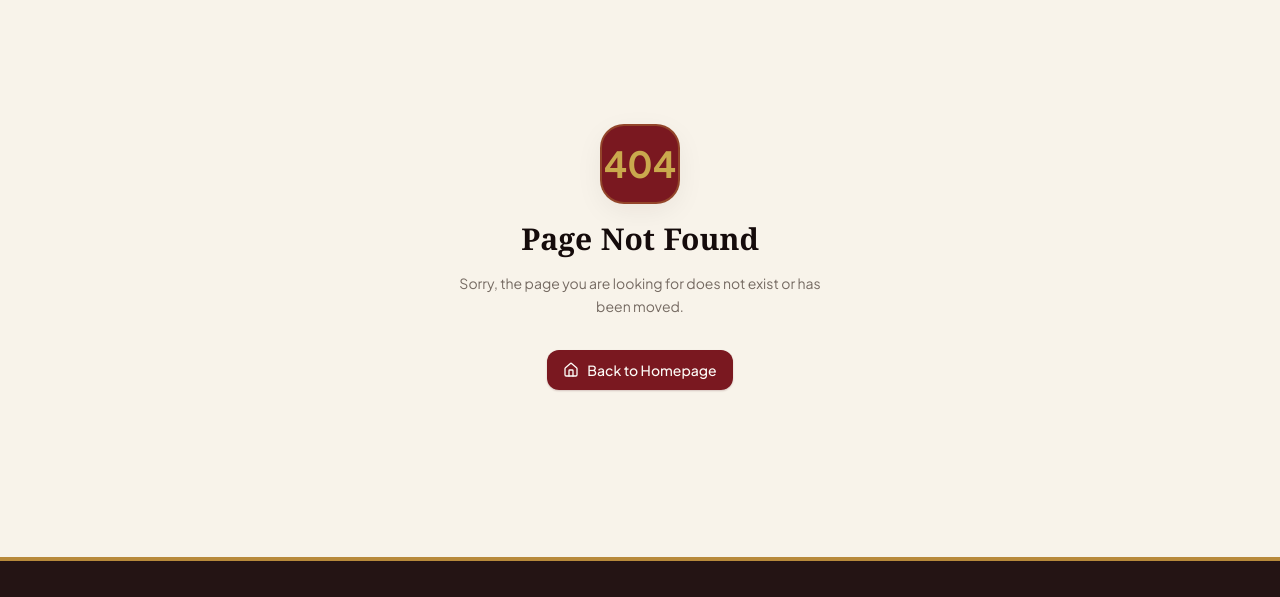
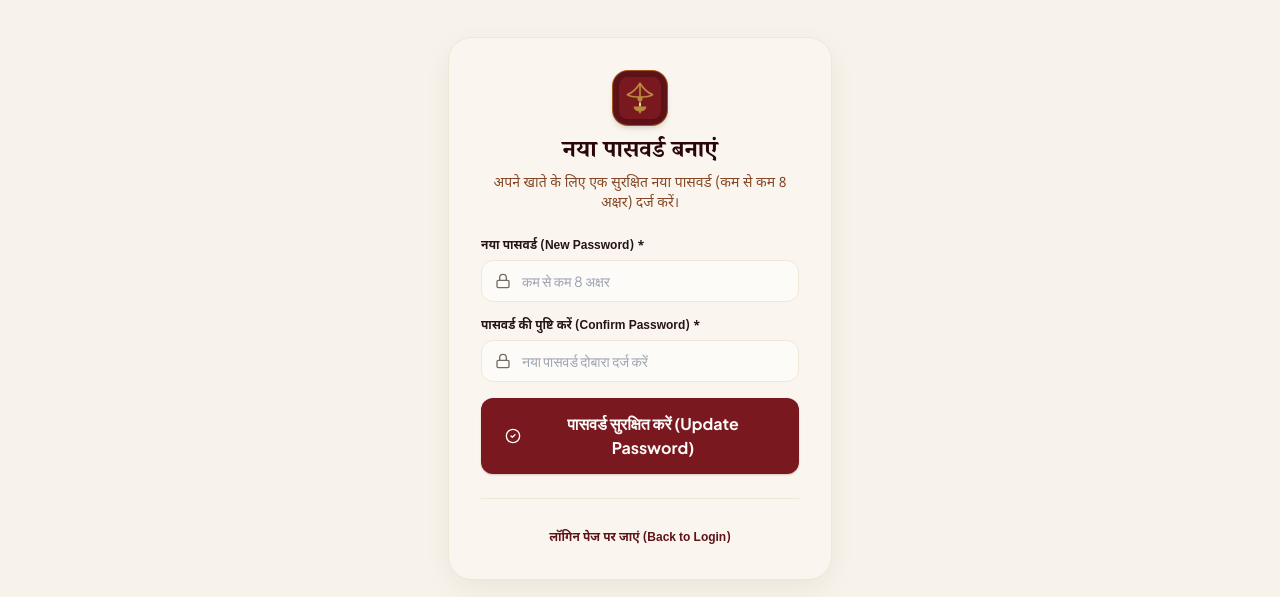
Before and after one commit to theabhi-labs/yaduvashidurgapuja, a React (Vite) app in the folder client/: page /resetpassword in a window 1280 px wide. Shown: the part 120-717 px from the top of the page. Built offline with nearby package versions, Linux system fonts and the light colour scheme; no server answers.

Commit message:
Fix forgot password blank page with route aliases, ErrorBoundary, devotional Hindi branding, and default exports

```diff
--- a/client/src/pages/ForgotPassword.tsx
+++ b/client/src/pages/ForgotPassword.tsx
@@ -4,6 +4,7 @@ import { authService } from '../services/authService';
 import { useToast } from '../context/ToastContext';
 import { Button } from '../components/common/Button';
 import { Mail, ArrowLeft, KeyRound } from 'lucide-react';
+import { ErrorBoundary } from '../components/common/ErrorBoundary';
 
 export const ForgotPassword: React.FC = () => {
   const [email, setEmail] = useState('');
@@ -13,39 +14,51 @@ export const ForgotPassword: React.FC = () => {
 
   const handleSubmit = async (e: React.FormEvent) => {
     e.preventDefault();
-    if (!email) return;
+    if (!email.trim()) {
+      toast.error('कृपया अपना पंजीकृत ईमेल पता दर्ज करें।');
+      return;
+    }
 
     setIsLoading(true);
     try {
-      const res = await authService.forgotPassword(email);
-      toast.success(res.message || 'OTP has been sent to your email.');
-      navigate(`/verify-otp?email=${encodeURIComponent(email)}`);
+      const res = await authService.forgotPassword(email.trim());
+      toast.success(res.message || '6-अंकों का OTP आपके ईमेल पर भेज दिया गया है।');
+      navigate(`/verify-otp?email=${encodeURIComponent(email.trim())}`);
     } catch (err: any) {
-      toast.error(err.message || 'Failed to send OTP. Please try again.');
+      toast.error(err.message || 'OTP भेजने में समस्या आई। कृपया पुनः प्रयास करें।');
     } finally {
       setIsLoading(false);
     }
   };
 
   return (
-    <div className="py-16 sm:py-24 px-4 sm:px-6 lg:px-8 max-w-md mx-auto min-h-[80vh] flex flex-col justify-center">
+    <ErrorBoundary
+      fallbackTitle="पासवर्ड रीसेट त्रुटि"
+      fallbackMessage="पासवर्ड रीसेट फॉर्म लोड करने में समस्या आई।"
+    >
+      <div className="py-12 sm:py-20 px-4 sm:px-6 lg:px-8 max-w-md mx-auto min-h-[80vh] flex flex-col justify-center">
         <div className="bg-cream-100 rounded-3xl border border-cream-300 shadow-medium p-6 sm:p-8">
           <div className="text-center mb-6">
-          <div className="w-14 h-14 rounded-2xl bg-maroon-900/10 text-maroon-800 flex items-center justify-center mx-auto mb-3 border border-gold-500/30">
-            <KeyRound className="w-7 h-7" />
+            {/* Sacred Favicon Emblem */}
+            <div className="w-14 h-14 rounded-2xl bg-maroon-800 p-1.5 flex items-center justify-center mx-auto mb-3 shadow-md border border-amber-400/40">
+              <img
+                src="/favicon.svg"
+                alt="यदुवंशी दुर्गा पूजा"
+                className="w-full h-full object-contain filter drop-shadow"
+              />
             </div>
-          <h1 className="text-2xl font-heading font-bold text-maroon-950">
-            Forgot Password?
+            <h1 className="text-2xl font-serif font-bold text-maroon-950">
+              पासवर्ड भूल गए?
             </h1>
-          <p className="text-xs sm:text-sm font-body text-muted mt-1">
-            Enter your registered email address. We will send you a 6-digit verification OTP.
+            <p className="text-xs sm:text-sm font-devanagari-body text-amber-900/90 font-medium mt-1">
+              अपना पंजीकृत ईमेल पता दर्ज करें। हम सत्यापन के लिए 6-अंकों का OTP भेजेंगे।
             </p>
           </div>
 
           <form onSubmit={handleSubmit} className="space-y-4">
             <div>
-            <label className="block text-xs font-semibold text-dark-900 font-body mb-1.5">
-              Email Address
+              <label className="block text-xs font-semibold text-dark-900 font-devanagari-body mb-1.5">
+                ईमेल पता (Registered Email Address) *
               </label>
               <div className="relative">
                 <Mail className="absolute left-3.5 top-1/2 -translate-y-1/2 w-4 h-4 text-muted" />
@@ -54,8 +67,8 @@ export const ForgotPassword: React.FC = () => {
                   required
                   value={email}
                   onChange={(e) => setEmail(e.target.value)}
-                placeholder="example@kapooripur.online"
-                className="w-full pl-10 pr-4 py-2.5 rounded-xl border border-cream-300 bg-cream-50 text-dark-900 text-sm focus:outline-none focus:ring-2 focus:ring-maroon-600"
+                  placeholder="example@kapooripur.in"
+                  className="w-full pl-10 pr-4 py-2.5 rounded-xl border border-cream-300 bg-cream-50 text-dark-900 text-sm focus:outline-none focus:ring-2 focus:ring-maroon-600 font-sans"
                 />
               </div>
             </div>
@@ -66,22 +79,25 @@ export const ForgotPassword: React.FC = () => {
               size="lg"
               isLoading={isLoading}
               leftIcon={<KeyRound className="w-4 h-4" />}
-            className="w-full font-body font-bold"
+              className="w-full font-body font-bold mt-2"
             >
-            Get 6-Digit OTP
+              6-अंकों का OTP प्राप्त करें (Get OTP)
             </Button>
           </form>
 
           <div className="mt-6 pt-6 border-t border-cream-300 text-center">
             <Link
               to="/login"
-            className="inline-flex items-center gap-1.5 text-xs font-body font-semibold text-maroon-800 hover:underline"
+              className="inline-flex items-center gap-1.5 text-xs font-devanagari-body font-semibold text-maroon-800 hover:underline"
             >
               <ArrowLeft className="w-3.5 h-3.5" />
-            <span>Back to Login</span>
+              <span>लॉगिन पेज पर वापस जाएं (Back to Login)</span>
             </Link>
           </div>
         </div>
       </div>
+    </ErrorBoundary>
   );
 };
+
+export default ForgotPassword;
--- a/client/src/pages/ResetPassword.tsx
+++ b/client/src/pages/ResetPassword.tsx
@@ -3,7 +3,8 @@ import { useSearchParams, useNavigate, useLocation, Link } from 'react-router-do
 import { authService } from '../services/authService';
 import { useToast } from '../context/ToastContext';
 import { Button } from '../components/common/Button';
-import { Lock, CheckCircle2, KeyRound } from 'lucide-react';
+import { Lock, CheckCircle2 } from 'lucide-react';
+import { ErrorBoundary } from '../components/common/ErrorBoundary';
 
 export const ResetPassword: React.FC = () => {
   const [searchParams] = useSearchParams();
@@ -25,52 +26,61 @@ export const ResetPassword: React.FC = () => {
     e.preventDefault();
 
     if (!resetToken) {
-      toast.error('Reset token is missing or invalid. Please verify OTP again.');
+      toast.error('रीसेट टोकन अमान्य है। कृपया पुनः OTP सत्यापित करें।');
       navigate('/forgot-password');
       return;
     }
 
     if (newPassword.length < 8) {
-      toast.error('Password must be at least 8 characters long.');
+      toast.error('पासवर्ड कम से कम 8 अक्षरों का होना चाहिए।');
       return;
     }
 
     if (newPassword !== confirmPassword) {
-      toast.error('Passwords do not match.');
+      toast.error('दोनों पासवर्ड मेल नहीं खाते हैं।');
       return;
     }
 
     setIsLoading(true);
     try {
       await authService.resetPassword({ resetToken, newPassword });
-      toast.success('Password updated successfully! Please log in with your new password.');
+      toast.success('पासवर्ड सफलतापूर्वक बदल दिया गया! कृपया नए पासवर्ड से लॉगिन करें।');
       navigate('/login');
     } catch (err: any) {
-      toast.error(err.message || 'Failed to reset password. Please try again.');
+      toast.error(err.message || 'पासवर्ड रीसेट करने में समस्या आई। पुनः प्रयास करें।');
     } finally {
       setIsLoading(false);
     }
   };
 
   return (
-    <div className="py-16 sm:py-24 px-4 sm:px-6 lg:px-8 max-w-md mx-auto min-h-[80vh] flex flex-col justify-center">
+    <ErrorBoundary
+      fallbackTitle="पासवर्ड निर्माण त्रुटि"
+      fallbackMessage="नया पासवर्ड फॉर्म लोड करने में समस्या आई।"
+    >
+      <div className="py-12 sm:py-20 px-4 sm:px-6 lg:px-8 max-w-md mx-auto min-h-[80vh] flex flex-col justify-center">
         <div className="bg-cream-100 rounded-3xl border border-cream-300 shadow-medium p-6 sm:p-8">
           <div className="text-center mb-6">
-          <div className="w-14 h-14 rounded-2xl bg-maroon-900/10 text-maroon-800 flex items-center justify-center mx-auto mb-3 border border-gold-500/30">
-            <KeyRound className="w-7 h-7" />
+            {/* Sacred Favicon Emblem */}
+            <div className="w-14 h-14 rounded-2xl bg-maroon-800 p-1.5 flex items-center justify-center mx-auto mb-3 shadow-md border border-amber-400/40">
+              <img
+                src="/favicon.svg"
+                alt="यदुवंशी दुर्गा पूजा"
+                className="w-full h-full object-contain filter drop-shadow"
+              />
             </div>
-          <h1 className="text-2xl font-heading font-bold text-maroon-950">
-            Create New Password
+            <h1 className="text-2xl font-serif font-bold text-maroon-950">
+              नया पासवर्ड बनाएं
             </h1>
-          <p className="text-xs sm:text-sm font-body text-muted mt-1">
-            Enter a secure new password (minimum 8 characters) for your account.
+            <p className="text-xs sm:text-sm font-devanagari-body text-amber-900/90 font-medium mt-1">
+              अपने खाते के लिए एक सुरक्षित नया पासवर्ड (कम से कम 8 अक्षर) दर्ज करें।
             </p>
           </div>
 
           <form onSubmit={handleSubmit} className="space-y-4">
             <div>
-            <label className="block text-xs font-semibold text-dark-900 font-body mb-1.5">
-              New Password
+              <label className="block text-xs font-semibold text-dark-900 font-devanagari-body mb-1.5">
+                नया पासवर्ड (New Password) *
               </label>
               <div className="relative">
                 <Lock className="absolute left-3.5 top-1/2 -translate-y-1/2 w-4 h-4 text-muted" />
@@ -79,15 +89,15 @@ export const ResetPassword: React.FC = () => {
                   required
                   value={newPassword}
                   onChange={(e) => setNewPassword(e.target.value)}
-                placeholder="Minimum 8 characters"
+                  placeholder="कम से कम 8 अक्षर"
                   className="w-full pl-10 pr-4 py-2.5 rounded-xl border border-cream-300 bg-cream-50 text-dark-900 text-sm focus:outline-none focus:ring-2 focus:ring-maroon-600"
                 />
               </div>
             </div>
 
             <div>
-            <label className="block text-xs font-semibold text-dark-900 font-body mb-1.5">
-              Confirm New Password
+              <label className="block text-xs font-semibold text-dark-900 font-devanagari-body mb-1.5">
+                पासवर्ड की पुष्टि करें (Confirm Password) *
               </label>
               <div className="relative">
                 <Lock className="absolute left-3.5 top-1/2 -translate-y-1/2 w-4 h-4 text-muted" />
@@ -96,7 +106,7 @@ export const ResetPassword: React.FC = () => {
                   required
                   value={confirmPassword}
                   onChange={(e) => setConfirmPassword(e.target.value)}
-                placeholder="Re-enter new password"
+                  placeholder="नया पासवर्ड दोबारा दर्ज करें"
                   className="w-full pl-10 pr-4 py-2.5 rounded-xl border border-cream-300 bg-cream-50 text-dark-900 text-sm focus:outline-none focus:ring-2 focus:ring-maroon-600"
                 />
               </div>
@@ -108,21 +118,24 @@ export const ResetPassword: React.FC = () => {
               size="lg"
               isLoading={isLoading}
               leftIcon={<CheckCircle2 className="w-4 h-4" />}
-            className="w-full font-body font-bold"
+              className="w-full font-body font-bold mt-2"
             >
-            Update Password
+              पासवर्ड सुरक्षित करें (Update Password)
             </Button>
           </form>
 
           <div className="mt-6 pt-6 border-t border-cream-300 text-center">
             <Link
               to="/login"
-            className="text-xs font-body font-semibold text-maroon-800 hover:underline"
+              className="text-xs font-devanagari-body font-semibold text-maroon-800 hover:underline"
             >
-            Back to Login
+              लॉगिन पेज पर जाएं (Back to Login)
             </Link>
           </div>
         </div>
       </div>
+    </ErrorBoundary>
   );
 };
+
+export default ResetPassword;
--- a/client/src/pages/VerifyOtp.tsx
+++ b/client/src/pages/VerifyOtp.tsx
@@ -3,7 +3,8 @@ import { useSearchParams, useNavigate, Link } from 'react-router-dom';
 import { authService } from '../services/authService';
 import { useToast } from '../context/ToastContext';
 import { Button } from '../components/common/Button';
-import { ShieldCheck, ArrowLeft, RefreshCw } from 'lucide-react';
+import { ArrowLeft, RefreshCw } from 'lucide-react';
+import { ErrorBoundary } from '../components/common/ErrorBoundary';
 
 export const VerifyOtp: React.FC = () => {
   const [searchParams] = useSearchParams();
@@ -26,14 +27,12 @@ export const VerifyOtp: React.FC = () => {
   }, [countdown]);
 
   const handleChange = (index: number, value: string) => {
-    // Only accept numeric characters
     const cleanVal = value.replace(/\D/g, '');
     if (!cleanVal && value !== '') return;
 
     const newOtp = [...otp];
 
     if (cleanVal.length > 1) {
-      // Handle paste of full or multi-digit code
       const digits = cleanVal.slice(0, 6).split('');
       for (let i = 0; i < 6; i++) {
         newOtp[i] = digits[i] || '';
@@ -47,7 +46,6 @@ export const VerifyOtp: React.FC = () => {
     newOtp[index] = cleanVal;
     setOtp(newOtp);
 
-    // Auto-focus next input
     if (cleanVal && index < 5) {
       inputsRef.current[index + 1]?.focus();
     }
@@ -78,12 +76,12 @@ export const VerifyOtp: React.FC = () => {
     const fullOtp = otp.join('');
 
     if (fullOtp.length !== 6) {
-      toast.error('Please enter the full 6-digit OTP.');
+      toast.error('कृपया पूरा 6 अंकों का OTP दर्ज करें।');
       return;
     }
 
     if (!email) {
-      toast.error('Email address is missing, please try again.');
+      toast.error('ईमेल पता अनुपलब्ध है, कृपया पुनः प्रयास करें।');
       navigate('/forgot-password');
       return;
     }
@@ -91,13 +89,13 @@ export const VerifyOtp: React.FC = () => {
     setIsLoading(true);
     try {
       const res = await authService.verifyOtp({ email, otp: fullOtp });
-      toast.success('OTP verified successfully! Please enter your new password.');
+      toast.success('OTP सत्यापित हुआ! कृपया अपना नया पासवर्ड दर्ज करें।');
       const resetToken = res.data.resetToken;
       navigate(`/reset-password?token=${encodeURIComponent(resetToken)}`, {
         state: { resetToken, email },
       });
     } catch (err: any) {
-      toast.error(err.message || 'Invalid or expired OTP. Please try again.');
+      toast.error(err.message || 'अमान्य या समाप्त हो चुका OTP। कृपया पुनः प्रयास करें।');
     } finally {
       setIsLoading(false);
     }
@@ -109,29 +107,38 @@ export const VerifyOtp: React.FC = () => {
     setIsResending(true);
     try {
       await authService.forgotPassword(email);
-      toast.success('A new OTP has been sent to your email.');
+      toast.success('नया OTP आपके ईमेल पर भेज दिया गया है।');
       setCountdown(60);
       setOtp(['', '', '', '', '', '']);
       inputsRef.current[0]?.focus();
     } catch (err: any) {
-      toast.error(err.message || 'Failed to resend OTP.');
+      toast.error(err.message || 'OTP पुनः भेजने में समस्या आई।');
     } finally {
       setIsResending(false);
     }
   };
 
   return (
-    <div className="py-16 sm:py-24 px-4 sm:px-6 lg:px-8 max-w-md mx-auto min-h-[80vh] flex flex-col justify-center">
+    <ErrorBoundary
+      fallbackTitle="OTP सत्यापन त्रुटि"
+      fallbackMessage="OTP सत्यापन फॉर्म लोड करने में समस्या आई।"
+    >
+      <div className="py-12 sm:py-20 px-4 sm:px-6 lg:px-8 max-w-md mx-auto min-h-[80vh] flex flex-col justify-center">
         <div className="bg-cream-100 rounded-3xl border border-cream-300 shadow-medium p-6 sm:p-8">
           <div className="text-center mb-6">
-          <div className="w-14 h-14 rounded-2xl bg-gold-500/10 text-gold-700 flex items-center justify-center mx-auto mb-3 border border-gold-500/30">
-            <ShieldCheck className="w-7 h-7" />
+            {/* Sacred Favicon Emblem */}
+            <div className="w-14 h-14 rounded-2xl bg-maroon-800 p-1.5 flex items-center justify-center mx-auto mb-3 shadow-md border border-amber-400/40">
+              <img
+                src="/favicon.svg"
+                alt="यदुवंशी दुर्गा पूजा"
+                className="w-full h-full object-contain filter drop-shadow"
+              />
             </div>
-          <h1 className="text-2xl font-heading font-bold text-maroon-950">
-            OTP Verification
+            <h1 className="text-2xl font-serif font-bold text-maroon-950">
+              OTP सत्यापन
             </h1>
-          <p className="text-xs sm:text-sm font-body text-muted mt-1">
-            We sent a 6-digit OTP code to <span className="font-semibold text-maroon-900">{email || 'your email'}</span>.
+            <p className="text-xs sm:text-sm font-devanagari-body text-amber-900/90 font-medium mt-1">
+              हमने 6 अंकों का OTP कोड <span className="font-bold text-maroon-900">{email || 'आपके ईमेल'}</span> पर भेजा है।
             </p>
           </div>
 
@@ -157,8 +164,8 @@ export const VerifyOtp: React.FC = () => {
               ))}
             </div>
 
-          <div className="text-center text-xs font-body text-muted">
-            OTP Validity: <span className="font-bold text-maroon-900">10 minutes</span>
+            <div className="text-center text-xs font-devanagari-body text-muted">
+              OTP वैधता: <span className="font-bold text-maroon-900">10 मिनट</span>
             </div>
 
             <Button
@@ -168,23 +175,23 @@ export const VerifyOtp: React.FC = () => {
               isLoading={isLoading}
               className="w-full font-body font-bold"
             >
-            Verify OTP
+              ओटीपी सत्यापित करें (Verify OTP)
             </Button>
           </form>
 
           {/* Resend OTP button & timer */}
-        <div className="mt-6 pt-6 border-t border-cream-300 flex items-center justify-between text-xs font-body">
+          <div className="mt-6 pt-6 border-t border-cream-300 flex items-center justify-between text-xs font-devanagari-body">
             <Link
               to="/forgot-password"
               className="inline-flex items-center gap-1 font-semibold text-maroon-800 hover:underline"
             >
               <ArrowLeft className="w-3.5 h-3.5" />
-            <span>Change Email</span>
+              <span>ईमेल बदलें (Change Email)</span>
             </Link>
 
             {countdown > 0 ? (
               <span className="text-muted font-medium">
-              Resend in ({countdown}s)
+                पुनः भेजें ({countdown}s में)
               </span>
             ) : (
               <button
@@ -194,11 +201,14 @@ export const VerifyOtp: React.FC = () => {
                 className="font-bold text-maroon-800 hover:text-maroon-950 hover:underline inline-flex items-center gap-1"
               >
                 <RefreshCw className={`w-3.5 h-3.5 ${isResending ? 'animate-spin' : ''}`} />
-              <span>Resend OTP</span>
+                <span>पुनः भेजें (Resend OTP)</span>
               </button>
             )}
           </div>
         </div>
       </div>
+    </ErrorBoundary>
   );
 };
+
+export default VerifyOtp;
--- a/client/src/routes/AppRoutes.tsx
+++ b/client/src/routes/AppRoutes.tsx
@@ -152,10 +152,21 @@ export const AppRoutes: React.FC = () => {
           <Route path="/terms" element={<TermsConditions />} />
           <Route path="/login" element={<Login />} />
           <Route path="/register" element={<Register />} />
+          <Route path="/signup" element={<Register />} />
           <Route path="/forgot-password" element={<ForgotPassword />} />
+          <Route path="/forget-password" element={<ForgotPassword />} />
+          <Route path="/forgotpassword" element={<ForgotPassword />} />
+          <Route path="/forgetpassword" element={<ForgotPassword />} />
+          <Route path="/forgot%20password" element={<ForgotPassword />} />
+          <Route path="/forget%20password" element={<ForgotPassword />} />
           <Route path="/verify-otp" element={<VerifyOtp />} />
+          <Route path="/verifyotp" element={<VerifyOtp />} />
+          <Route path="/verify%20otp" element={<VerifyOtp />} />
           <Route path="/reset-password" element={<ResetPassword />} />
+          <Route path="/resetpassword" element={<ResetPassword />} />
+          <Route path="/reset%20password" element={<ResetPassword />} />
           <Route path="/verify-email" element={<VerifyEmail />} />
+          <Route path="/verifyemail" element={<VerifyEmail />} />
 
           {/* Protected Devotee Actions */}
           <Route
```
Lines whose indentation alone changed are shown as unchanged.
